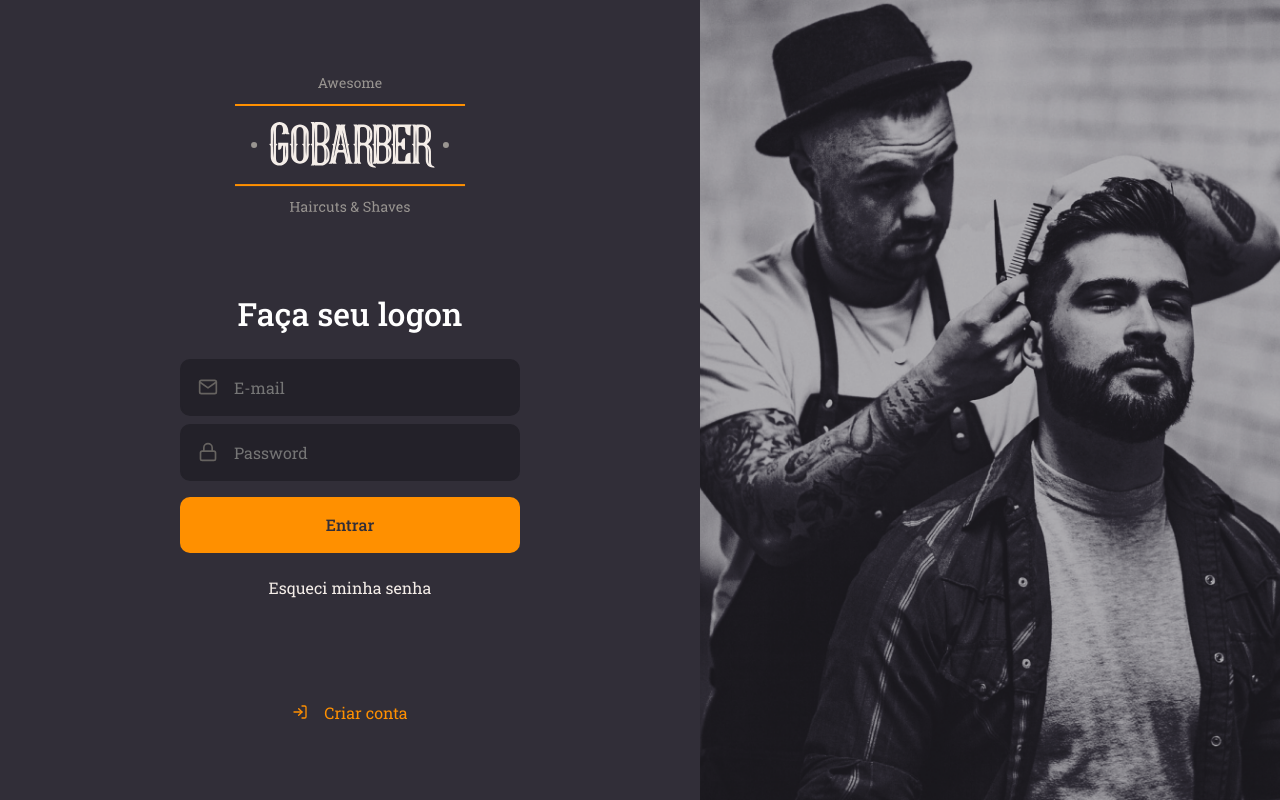
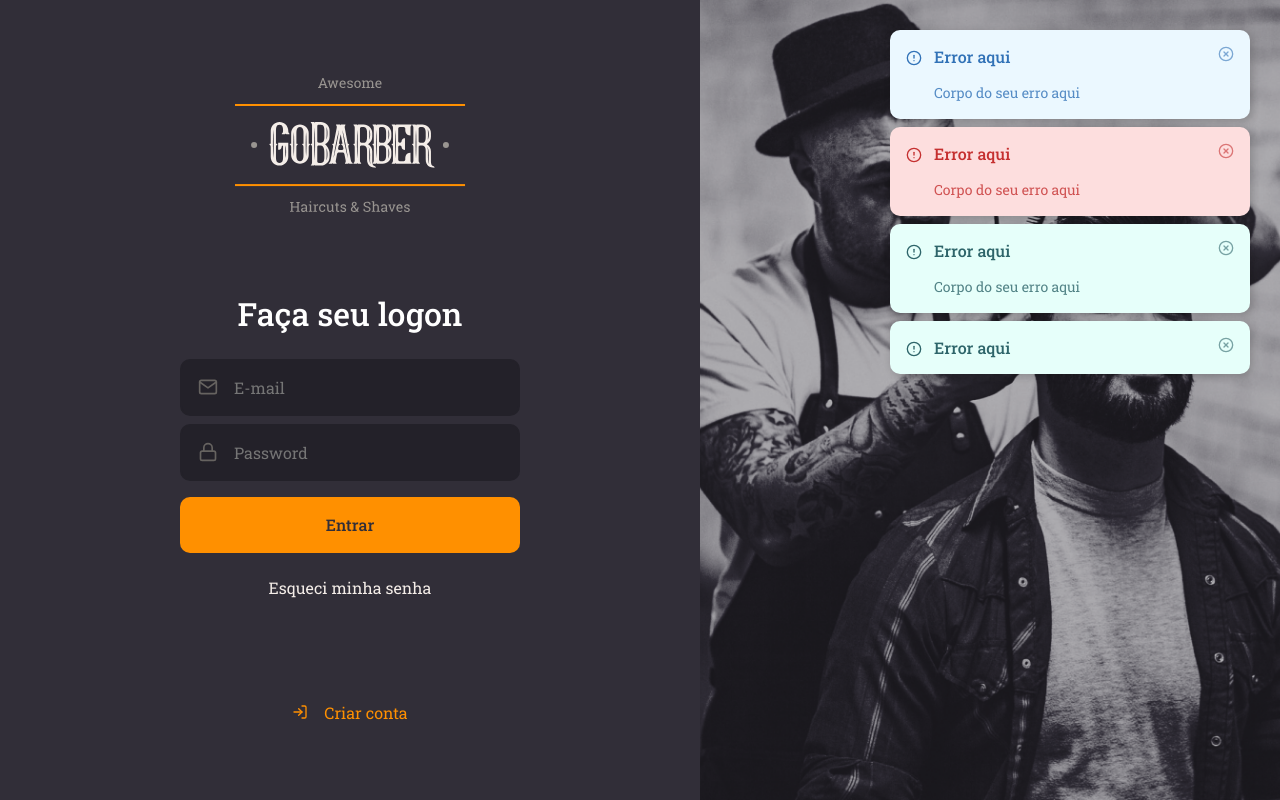
Before and after one commit to maiconrs95/go-barber, a React (Create React App) app in the folder web/: page / in a window 1280 px wide. Built offline with nearby package versions, Linux system fonts and the light colour scheme.

Commit message:
add: toast container component

```diff
--- a/web/src/App.tsx
+++ b/web/src/App.tsx
@@ -4,6 +4,8 @@
 import Routes from './routes';
 
 import { AuthProvier } from './hooks/AuthContext';
+
+import ToastContainer from './components/ToastContainer';
 
 import GlobalStyle from './styles/global';
 
@@ -40,6 +42,7 @@
                     <Routes />
                 </BrowserRouter>
             </AuthProvier>
+            <ToastContainer />
             <GlobalStyle />
         </ThemeProvider>
     );
--- /dev/null
+++ b/web/src/components/ToastContainer/index.tsx
@@ -0,0 +1,56 @@
+import React from 'react';
+import { FiAlertCircle, FiXCircle } from 'react-icons/fi';
+
+import { Container, Toast } from './styles';
+
+const ToastContainer: React.FC = () => {
+    return (
+        <Container>
+            <Toast hasDescription>
+                <FiAlertCircle />
+                <div>
+                    <strong>Error aqui</strong>
+                    <p>Corpo do seu erro aqui</p>
+                </div>
+
+                <button type="button">
+                    <FiXCircle />
+                </button>
+            </Toast>
+            <Toast hasDescription type="error">
+                <FiAlertCircle />
+                <div>
+                    <strong>Error aqui</strong>
+                    <p>Corpo do seu erro aqui</p>
+                </div>
+
+                <button type="button">
+                    <FiXCircle />
+                </button>
+            </Toast>
+            <Toast hasDescription type="success">
+                <FiAlertCircle />
+                <div>
+                    <strong>Error aqui</strong>
+                    <p>Corpo do seu erro aqui</p>
+                </div>
+
+                <button type="button">
+                    <FiXCircle />
+                </button>
+            </Toast>
+            <Toast hasDescription type="success">
+                <FiAlertCircle />
+                <div>
+                    <strong>Error aqui</strong>
+                </div>
+
+                <button type="button">
+                    <FiXCircle />
+                </button>
+            </Toast>
+        </Container>
+    );
+};
+
+export default ToastContainer;
--- /dev/null
+++ b/web/src/components/ToastContainer/styles.ts
@@ -0,0 +1,78 @@
+import styled, { css } from 'styled-components';
+
+interface ToastTypes {
+    type?: 'success' | 'error' | 'info';
+    hasDescription: boolean;
+}
+
+const toastTypeVariations = {
+    info: css`
+        background: #ebf8ff;
+        color: #3172b7;
+    `,
+    success: css`
+        background: #e6fffa;
+        color: #2e656a;
+    `,
+    error: css`
+        background: #fddede;
+        color: #c53030;
+    `,
+};
+
+export const Container = styled.div`
+    position: absolute;
+    right: 0;
+    top: 0;
+    padding: 30px;
+    overflow: hidden;
+`;
+
+export const Toast = styled.div<ToastTypes>`
+    width: 360px;
+    position: relative;
+    padding: 16px 30px 16px 16px;
+    border-radius: 10px;
+    box-shadow: 2px 2px 8px rgba(0, 0, 0, 0.2);
+
+    display: flex;
+
+    margin-bottom: 8px;
+
+    ${({ type }) => toastTypeVariations[type || 'info']}
+
+    > svg {
+        margin: 4px 12px 0 0;
+    }
+
+    div {
+        flex: 1;
+    }
+
+    p {
+        margin-top: 16px;
+        font-size: 14px;
+        opacity: 0.8;
+        line-height: 20px;
+    }
+
+    button {
+        position: absolute;
+        right: 16px;
+        top: 15px;
+        opacity: 0.6;
+        border: 0;
+        background: transparent;
+        color: inherit;
+    }
+
+    ${(props) =>
+        !props.hasDescription &&
+        css`
+            align-items: center;
+
+            svg {
+                margin-top: 0;
+            }
+        `}
+`;
--- a/web/src/pages/SignIn/index.tsx
+++ b/web/src/pages/SignIn/index.tsx
@@ -32,7 +32,11 @@
 
     const onSubmit = useCallback(
         (data = {}) => {
-            signIn({ email: data.email, password: data.password });
+            try {
+                signIn({ email: data.email, password: data.password });
+            } catch (e) {
+                console.log(e);
+            }
         },
         [signIn],
     );
```
